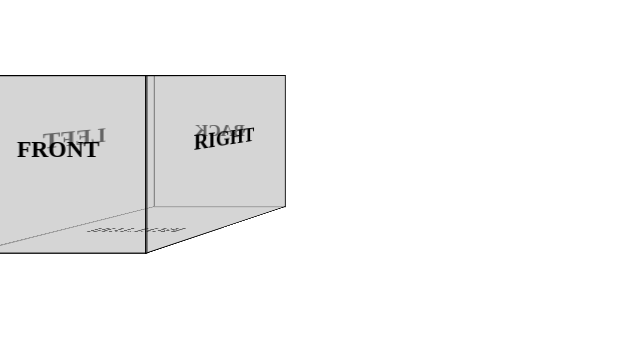
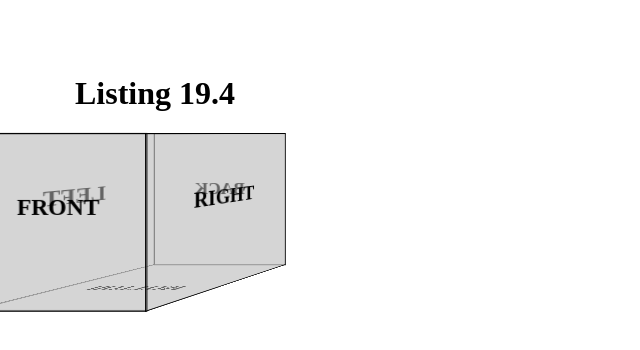
Before and after one commit to dukesnuz/Git-HTML5-Season-5, a plain HTML site: page hr_19/listing_19_4.html in a window 1280 px wide. Shown: the whole page, without its empty margins (0-640 px from the left). Drawn offline with Linux system fonts and the light colour scheme.

Commit message:
Added heading name

```diff
--- a/hr_19/listing_19_4.html
+++ b/hr_19/listing_19_4.html
@@ -87,7 +87,7 @@
 
 	<body>
 
-
+		<h1>Listing 19.4</h1>
 
 		<div id="wrapper">
 			<div id="the_cube">
```
